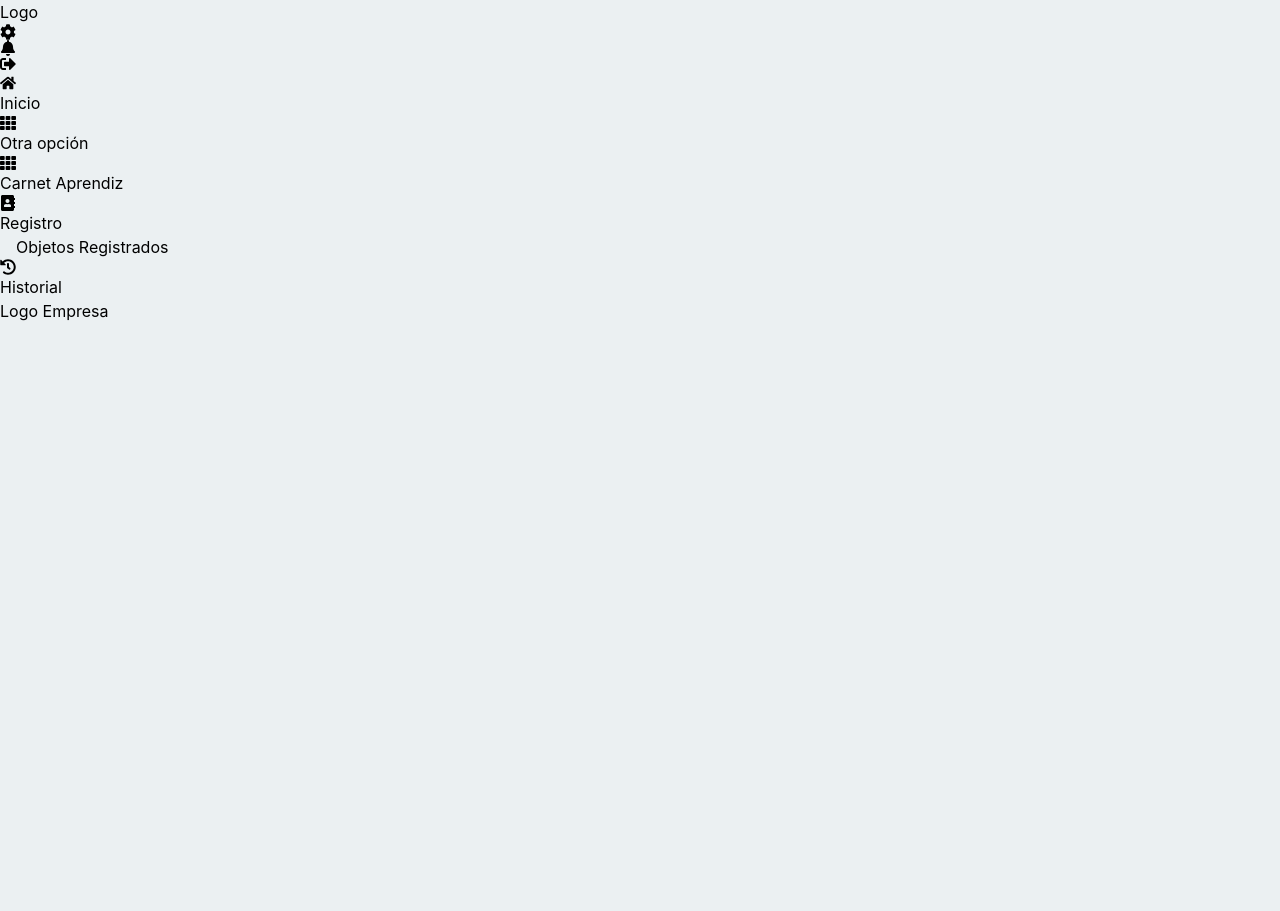
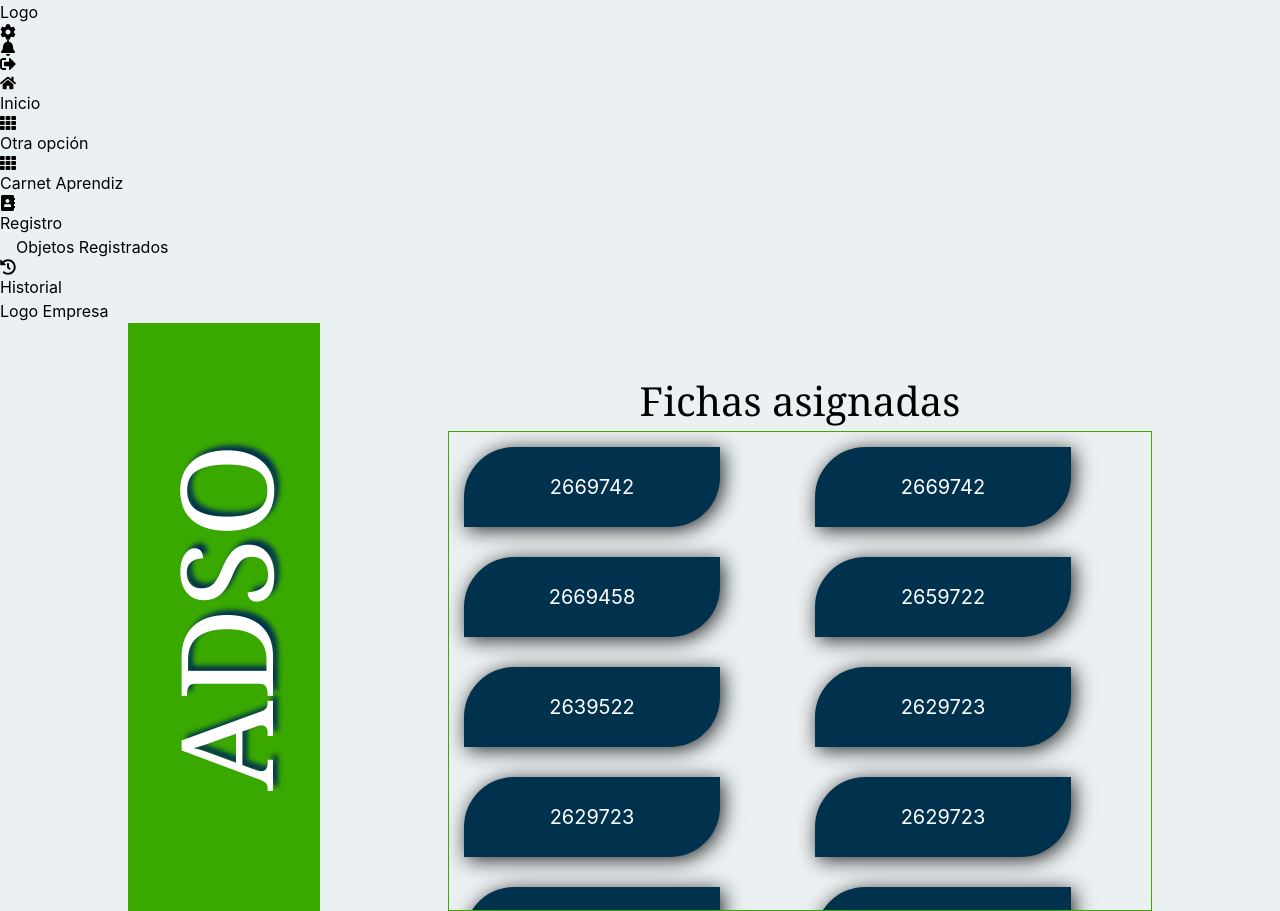
Before and after one commit to Churitos2309/FrontendReconocimientoFacial, a React (Vite) app: page /RolInstructor in a window 1280 px wide. Before the commit the page ends 800 px from the top, so only its background shows below. Built offline with nearby package versions, Linux system fonts and the light colour scheme; some icons are missing.

Commit message:
se agrega las fichas del instructor

```diff
--- a/src/App.jsx
+++ b/src/App.jsx
@@ -3,8 +3,8 @@ import React from "react";
 import { Route, Routes, useNavigate } from "react-router-dom";
 
 // Importación de componentes:
-import Header from "./components/Header/Header";
-import Sidebar from "./Components/Sidebar/Sidebar";
+import Header from "./Components/Header/Header";
+import Sidebar from "./Components/Sidebar/Sidebar"
 
 // Importación de páginas:
 import Home from "./pages/Home";
@@ -14,6 +14,8 @@ import RegisterPage from "./pages/RegisterPage";
 import Historial from "./pages/GuardiaDeSeguridad/Historial";
 import ReportesAdministrador from "./pages/Administrador/ReportesAdministrador";
 import ReportesInstructor from "./pages/Instructor/ReportesInstructor";
+import RolInstructor from "./pages/Home/Rol_Instructor/RolInstructor"
+
 
 const App = () => {
   const navigate = useNavigate();
@@ -34,6 +36,7 @@ const App = () => {
           <Route path="/Register" element={<RegisterPage />} />
           <Route path="/objetosregistrados" element={<MuestraObjetosRegistrados />} />
           <Route path="/historial" element={<Historial />} />
+          <Route path="/RolInstructor" element={<RolInstructor/>} />
           <Route path="/reportesAdministrador" element={<ReportesAdministrador />} />
           <Route path="/reportesInstructor" element={<ReportesInstructor />} />
         </Routes>
--- a/src/Components/Sidebar/Sidebar.jsx
+++ b/src/Components/Sidebar/Sidebar.jsx
@@ -18,7 +18,7 @@ const Sidebar = () => {
         </Link>
 
 
-        <Link to='/otraopcion'>
+        <Link to='/RolInstructor'>
         <div className="flex items-center space-x-4">
           <FaTh className="text-white" />
           <span className="text-white">Otra opción</span>
--- a/src/pages/Home.jsx
+++ b/src/pages/Home.jsx
@@ -1,12 +1,12 @@
-// import React from 'react';
+import React from 'react';
 
-// const Home = () => {
-//   return (
-//     <main className="flex-1 p-8 ">
-//       <h1 className="text-3xl font-bold mb-4">Contenido de la Página de Inicio</h1>
-//       <p>¡Bienvenido a la aplicación!</p>
-//     </main>
-//   );
-// };
+const Home = () => {
+  return (
+    <main className="flex-1 p-8 ">
+      <h1 className="text-3xl font-bold mb-4">Contenido de la Página de Inicio</h1>
+      <p>¡Bienvenido a la aplicación!</p>
+    </main>
+  );
+};
 
-// export default Home;
+export default Home;
--- /dev/null
+++ b/src/pages/Home/Rol_Instructor/FichasInstructor/FichasInstructor.css
@@ -0,0 +1,81 @@
+/* /////////fichas//////////// */
+
+.botonF {
+  padding: 15px;
+  background-color: #00324d;
+  width: 20vw;
+  height: 10vh;
+  margin: 15px 0 15px 15px;
+  border-radius: 50px 0 50px 0;
+  font-size: 20px;
+  color: white;
+  box-shadow: 3px 3px 20px #282928;
+}
+
+.botonF:hover {
+  width: 25vw;
+  font-size: 30px;
+}
+
+.contenedorF {
+  display: grid;
+  grid-template-columns: repeat(2, 1fr);
+  width: 55vw;
+  height: 60vh;
+  overflow:auto;
+  border: 1px solid #39a900;
+}
+
+.contenedorF::-webkit-scrollbar {
+  width: 12px; /* width of the entire scrollbar */
+}
+
+.contenedorF::-webkit-scrollbar-track {
+  background: #00324d; /* color of the tracking area */
+}
+
+.contenedorF::-webkit-scrollbar-thumb {
+  background-color: rgb(255, 255, 255); /* color of the scroll thumb */
+  border-radius: 20px; /* roundness of the scroll thumb */
+  border: 3px solid #39a900; /* creates padding around scroll thumb */
+}
+
+/* ////////////Nombre programa////////////// */
+
+.nameprogram {
+  font-size: 8em;
+  text-align: center;
+  background-color: #39a900;
+  text-shadow: 5px 5px 5px #00324d;
+  writing-mode: vertical-rl;
+  transform: rotate(180deg);
+  font-family: Georgia, "Times New Roman", Times, serif;
+  color: #ffffff;
+}
+
+.nameprogram:hover{
+text-shadow: 15px 15px 15px #00324d;
+}
+
+.textof {
+
+  display: inline-block;
+  font-size: 2.5em;
+  font-family: Georgia, 'Times New Roman', Times, serif;
+}
+
+.rol_ints {
+  display: flex;
+  width: 100%;
+  height: 90%;
+  justify-content: space-evenly;
+
+}
+
+.rol_ints2 {
+  display: flex;
+  margin-top: 3em;
+  flex-direction: column;
+  align-items: center;
+  height: 90%;
+}
--- /dev/null
+++ b/src/pages/Home/Rol_Instructor/FichasInstructor/FichasIntructor.jsx
@@ -0,0 +1,24 @@
+import React from "react";
+import { Link } from "react-router-dom";
+import './FichasInstructor.css'
+
+const FichasIntructor = () => {
+  return (
+    <>
+      <div className="contenedorF">
+        <Link to=''><button className="botonF">2669742</button></Link>
+        <Link to=''><button className="botonF">2669742</button></Link>
+        <Link to=''><button className="botonF">2669458</button></Link>
+        <Link to=''><button className="botonF">2659722</button></Link>
+        <Link to=''><button className="botonF">2639522</button></Link>
+        <Link to=''><button className="botonF">2629723</button></Link>
+        <Link to=''><button className="botonF">2629723</button></Link>
+        <Link to=''><button className="botonF">2629723</button></Link>
+        <Link to=''><button className="botonF">2629723</button></Link>
+        <Link to=''><button className="botonF">2629723</button></Link>
+      </div>
+    </>
+  );
+};
+
+export default FichasIntructor;
--- /dev/null
+++ b/src/pages/Home/Rol_Instructor/FichasInstructor/NameProgram.jsx
@@ -0,0 +1,15 @@
+import React from 'react'
+import './FichasIntructor'
+
+const NameProgram = () => {
+  return (
+    <>
+        <div className='nameprogram'>
+          <p>ADSO</p>
+        </div>
+
+    </>
+  )
+}
+
+export default NameProgram
--- a/src/pages/Home/Rol_Instructor/RolInstructor.jsx
+++ b/src/pages/Home/Rol_Instructor/RolInstructor.jsx
@@ -1,11 +1,24 @@
-import React from 'react';
+import React from "react";
+import FichasIntructor from "./FichasInstructor/FichasIntructor";
+import NameProgram from "./FichasInstructor/NameProgram";
+import "./FichasInstructor/FichasIntructor";
+
 
 const RolInstructor = () => {
-    return (
-        <div>
-            <h1>hhh</h1>
+  return (
+    <>
+      <div className="rol_ints">
+        <NameProgram></NameProgram>
+        <div className="rol_ints2">
+          <h1 className="textof">Fichas asignadas</h1>
+          <FichasIntructor />
         </div>
-    );
-}
+      </div>
+
+
+
+    </>
+  );
+};
 
 export default RolInstructor;
```
Also changed, not shown: src/pages/Home/Rol_Instructor/SelectFicha/SelectFicha.jsx (added, +11 -0 lines).
